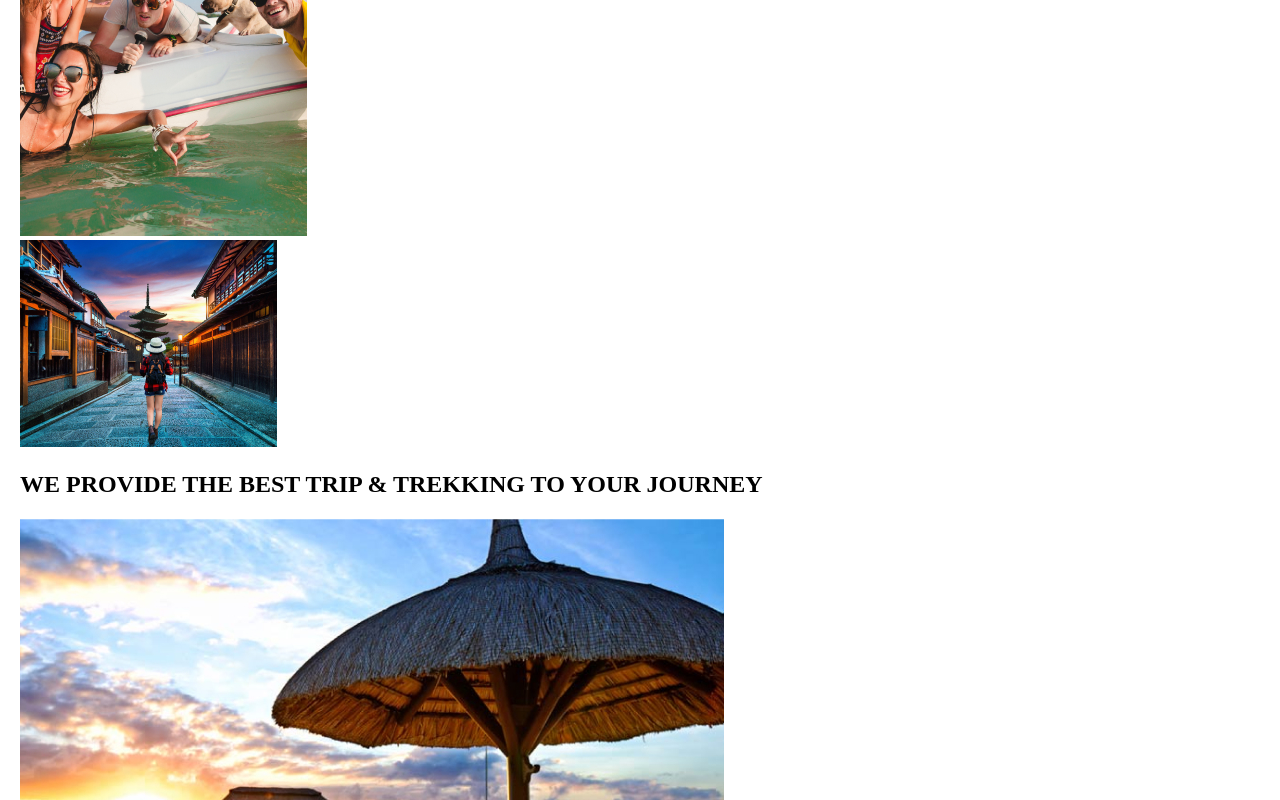
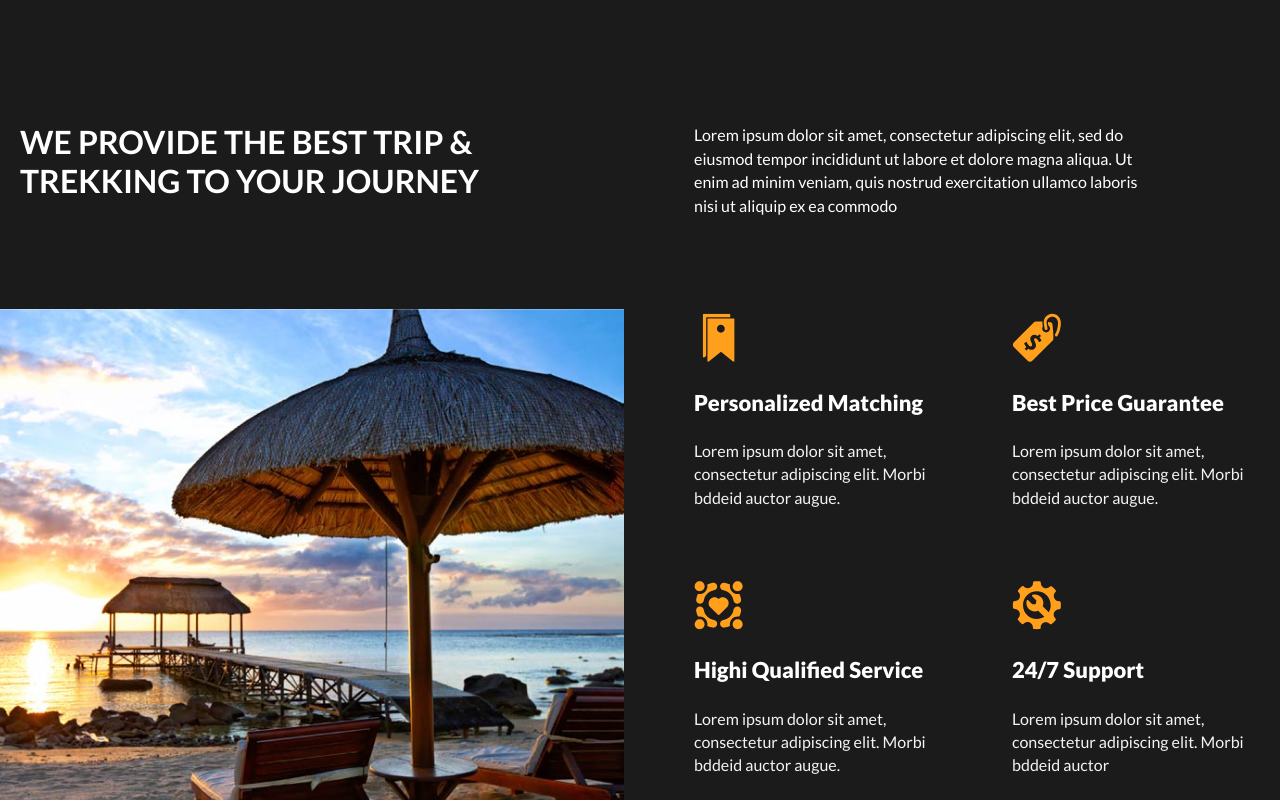
Before and after one commit to geras1m/itstep, a plain HTML site: page Task-3/index.html in a window 1280 px wide. Shown: the part 2860-3660 px from the top of the page. Drawn offline with Linux system fonts and the light colour scheme.

Commit message:
Создал стили для блоков 2 и 3 (в 3-ем блоке нужно доделать позиционирование картинки) в main

```diff
--- a/Task-3/style.scss
+++ b/Task-3/style.scss
@@ -1,5 +1,5 @@
 $orange-color: #FF492F;
-$green-text:#078E14;
+$green-text: #078E14;
 
 @import url('https://fonts.googleapis.com/css2?family=DM+Serif+Display&display=swap');
 @import url('https://fonts.googleapis.com/css2?family=Lato:wght@300;400;700;900&display=swap');
@@ -169,8 +169,8 @@ a {
   }
 }
 
-//**********************(main popular-tour-place)***********************
-.main-box {
+//**********************(main POPULAR TOUR PLACE)***********************
+.page-padding {
   padding: 0 20px;
 }
 
@@ -296,33 +296,197 @@ a {
       }
     }
   }
-  .wrapper-statistics{
+
+  .wrapper-statistics {
     display: flex;
     justify-content: space-between;
     min-height: 235px;
     height: 100%;
     align-items: center;
-    &__box{
+
+    &__box {
       display: flex;
       text-align: center;
       flex-direction: column;
       justify-content: center;
     }
-    &__title{
+
+    &__title {
       @include font-lato;
       font-weight: 800;
       font-size: 56px;
       line-height: 146%;
     }
-    &__text{
+
+    &__text {
       @include font-lato;
       font-size: 32px;
       line-height: 146%;
       text-align: justify;
       color: #1D1B1B;
     }
-    .green-text{
+
+    .green-text {
       color: $green-text;
     }
   }
 }
+
+//*************(main We are a Travel exparts)***************
+.travel-exparts {
+  display: flex;
+  justify-content: space-between;
+
+
+  &__title-text-button {
+
+  }
+
+  &__question {
+    margin-top: 128px;
+    display: flex;
+    align-items: center;
+    @include font-lato;
+    font-size: 16px;
+    line-height: 146%;
+    color: $orange-color;
+
+    & img {
+      margin-right: 30px;
+    }
+  }
+
+  &__title {
+    margin-top: 40px;
+    max-width: 305px;
+
+    @include font-lato;
+    font-weight: 600;
+    font-size: 48px;
+    line-height: 120%;
+  }
+
+  &__text {
+    margin-top: 20px;
+    max-width: 500px;
+    @include font-lato;
+    font-size: 16px;
+    line-height: 146%;
+    color: #4A4949
+  }
+
+  .button {
+    margin-top: 40px;
+    width: 141px;
+    height: 63px;
+    @include button;
+    color: #FFFFFF;
+  }
+
+  &__box-img {
+    margin-top: 121px;
+    max-width: 604px;
+    display: grid;
+    grid-template-columns: repeat(2, 1fr);
+    grid-template-rows: 207px 137px 374px;
+    grid-gap: 30px;
+  }
+
+  &__img1 {
+    text-align: end;
+  }
+
+  &__img4 {
+    grid-row: 3/4;
+    grid-column: 2/3;
+  }
+}
+
+//**************(main WE  PROVIDE  THE  BEST  TRIP & TREKKING  TO YOUR  JOURNEY)****************
+
+.flex {
+  display: flex;
+  justify-content: space-between;
+}
+
+.provide-best-trip {
+  position: relative;
+  height: 789px;
+  background-color: #1B1B1B;
+  padding-bottom: 21px;
+
+  &__title-img {
+    margin-top: 128px;
+    position: relative;
+
+  }
+
+  &__title {
+    margin: 0;
+    max-width: 480px;
+    height: 76px;
+    @include font-lato;
+    font-weight: bold;
+    font-size: 32px;
+    line-height: 120%;
+    color: #FFFFFF;
+  }
+
+  &__img {
+    margin-top: 110px;
+    position: absolute;
+    right: -124px;
+
+  }
+
+  &__text-blocks{
+    max-width: 566px;
+    margin-top: 128px;
+  }
+
+  &__text{
+    margin: 0;
+    max-width: 450px;
+    height: 92px;
+    @include font-lato;
+    font-size: 16px;
+    line-height: 146%;
+    color: #FFFFFF;
+  }
+
+  &__wrapper-blocks{
+    margin-top: 98px;
+    display: flex;
+    gap: 72px 71px;
+    flex-wrap: wrap;
+  }
+
+  &__block{
+
+  }
+
+  &__block-logo{
+
+  }
+
+  &__block-title{
+    margin-bottom: 0;
+    margin-top: 20px;
+    @include font-lato;
+    font-weight: 800;
+    font-size: 22px;
+    line-height: 146%;
+    color: #FFFFFF;
+  }
+
+  &__block-text{
+    margin-bottom: 0;
+    margin-top: 20px;
+    @include font-lato;
+    font-size: 16px;
+    line-height: 146%;
+    color: #F3F3F3;
+    max-width: 247px;
+    width: 100%;
+  }
+}
```
Also changed, not shown: Task-3/style.css, 1 other file.
